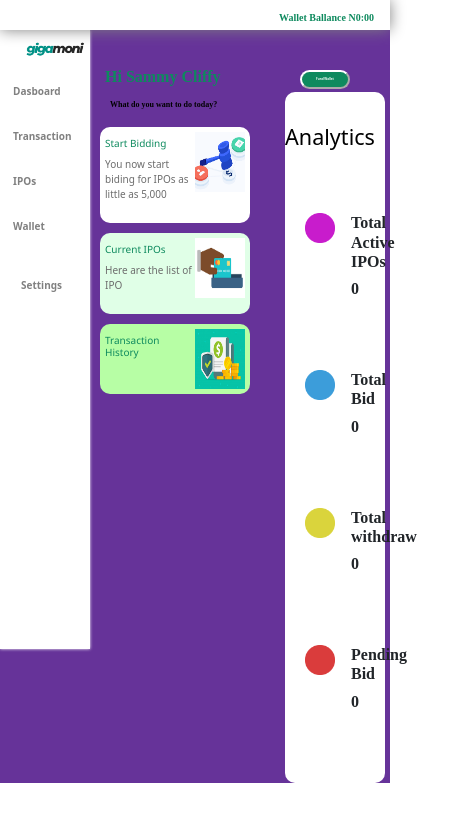
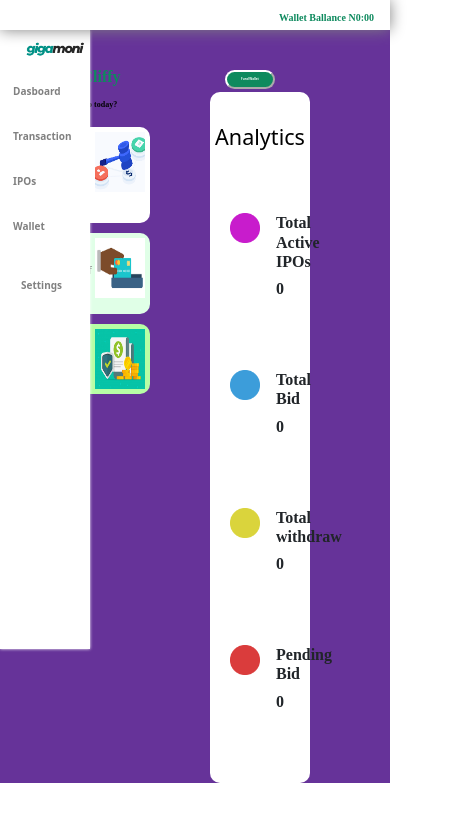
Before and after one commit to Peter-Dumbari/gigamoni, a React (Create React App) app: page /dashboard in a window 390 px wide. Shown: the top 822 px of the page, 465 px wide, since content can reach past the window. Built offline with nearby package versions, Linux system fonts and the light colour scheme.

Commit message:
lovesupport commit

```diff
--- a/src/components/pages/Dashboard.css
+++ b/src/components/pages/Dashboard.css
@@ -379,7 +379,7 @@ ul {
 
 .dashboards{
     width: 100%;
-    margin-left: 100px;
+    margin-left: 0;
 
 }
 
@@ -436,6 +436,5 @@ ul {
 .dashboard__row{
     width: 100px;
     margin-right: 5rem;
-    padding-right: 10px;
 }
 }
```
